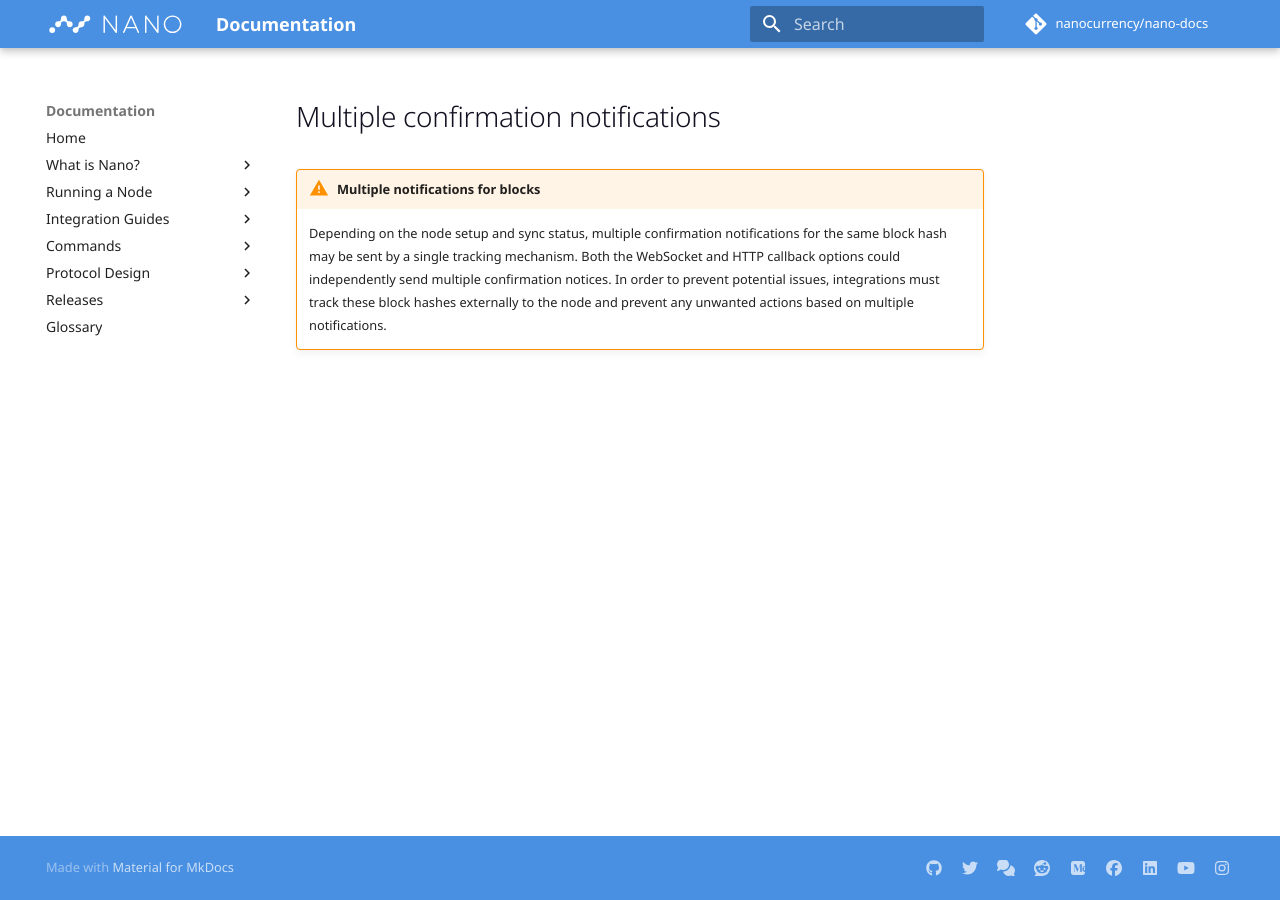
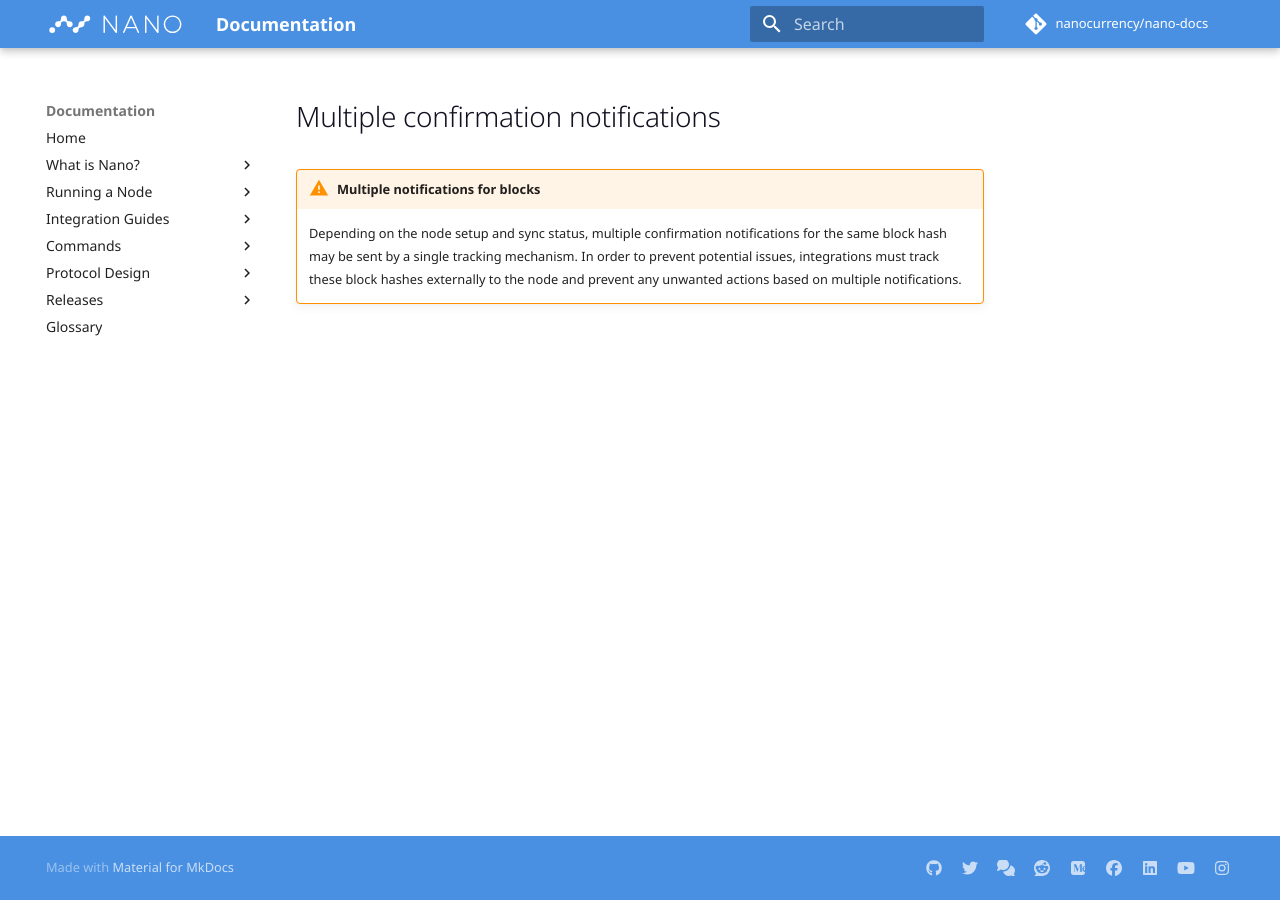
Before and after one commit to nanocurrency/nano-docs, an MkDocs documentation site: the page built from docs/snippets/multiple-confirmation-notifications.md, in a window 1280 px wide. Built offline with MkDocs 1.6.1 and Material for MkDocs 9.7.7, drawn with Linux system fonts in a browser that asks for light colours; comment, search, counter and statistics services are not loaded.

Commit message:
Simplify language for more clarity

```diff
--- a/docs/snippets/multiple-confirmation-notifications.md
+++ b/docs/snippets/multiple-confirmation-notifications.md
@@ -1,2 +1,2 @@
 !!! warning "Multiple notifications for blocks"
-    Depending on the node setup and sync status, multiple confirmation notifications for the same block hash may be sent by a single tracking mechanism. Both the WebSocket and HTTP callback options could independently send multiple confirmation notices. In order to prevent potential issues, integrations must track these block hashes externally to the node and prevent any unwanted actions based on multiple notifications.
+    Depending on the node setup and sync status, multiple confirmation notifications for the same block hash may be sent by a single tracking mechanism. In order to prevent potential issues, integrations must track these block hashes externally to the node and prevent any unwanted actions based on multiple notifications.
```
